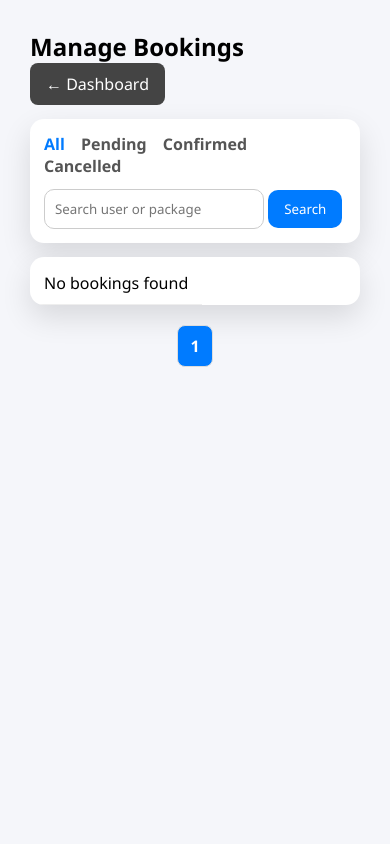
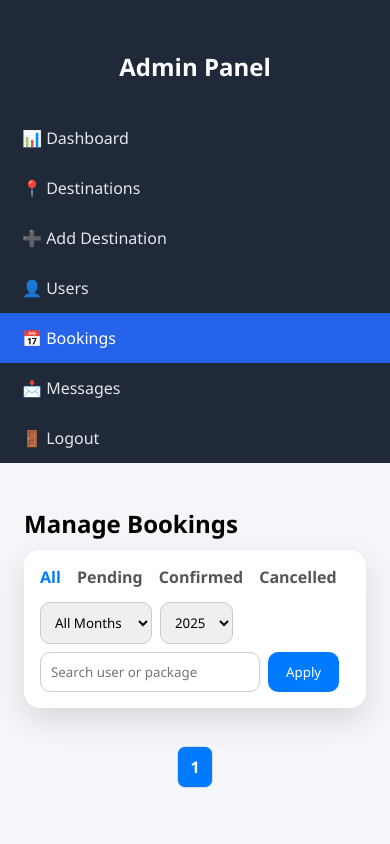
Before and after one commit to AaishaShahani2001/mr.traveller, a PHP site: page /admin_manage_bookings.php in a window 390 px wide. Run offline with PHP 8.4, Linux system fonts and the light colour scheme; the visitor is signed in with stand-in values (Sample User, id 1); data that the repository does not hold is empty.

Commit message:
added sidebar into all admin side pages

```diff
--- a/admin_manage_bookings.php
+++ b/admin_manage_bookings.php
@@ -8,19 +8,21 @@ if (!isset($_SESSION['role']) || $_SESSION['role'] !== 'admin') {
     exit;
 }
 
-/* ---------- Toast message ---------- */
+/* ---------- Toast ---------- */
 $msg = $_GET['msg'] ?? "";
 
 /* ---------- Filters ---------- */
 $status = $_GET['status'] ?? 'all';
 $search = trim($_GET['search'] ?? '');
+$month  = $_GET['month'] ?? 'all';
+$year   = $_GET['year'] ?? date('Y');
 
 /* ---------- Pagination ---------- */
 $page = max(1, (int)($_GET['page'] ?? 1));
 $perPage = 8;
 $offset = ($page - 1) * $perPage;
 
-/* ---------- Base Query ---------- */
+/* ---------- WHERE ---------- */
 $where = "WHERE 1";
 $params = [];
 
@@ -35,6 +37,16 @@ if ($search !== '') {
     $params[] = "%$search%";
 }
 
+if ($month !== 'all') {
+    $where .= " AND MONTH(b.created_at) = ?";
+    $params[] = $month;
+}
+
+if ($year !== 'all') {
+    $where .= " AND YEAR(b.created_at) = ?";
+    $params[] = $year;
+}
+
 /* ---------- Count ---------- */
 $countSql = "
 SELECT COUNT(*)
@@ -43,14 +55,14 @@ JOIN users u ON b.user_id = u.user_id
 JOIN destinations d ON b.dest_id = d.dest_id
 $where
 ";
-$countStmt = $conn->prepare($countSql);
-$countStmt->execute($params);
-$totalRows = (int)$countStmt->fetchColumn();
+$stmt = $conn->prepare($countSql);
+$stmt->execute($params);
+$totalRows = (int)$stmt->fetchColumn();
 $totalPages = max(1, ceil($totalRows / $perPage));
 $page = min($page, $totalPages);
 $offset = ($page - 1) * $perPage;
 
-/* ---------- Fetch Data ---------- */
+/* ---------- Fetch ---------- */
 $sql = "
 SELECT b.*, u.full_name, d.title
 FROM bookings b
@@ -60,7 +72,6 @@ $where
 ORDER BY b.booking_id DESC
 LIMIT $perPage OFFSET $offset
 ";
-
 $stmt = $conn->prepare($sql);
 $stmt->execute($params);
 $bookings = $stmt->fetchAll(PDO::FETCH_ASSOC);
@@ -78,194 +89,170 @@ function q($arr = []) {
 <meta name="viewport" content="width=device-width, initial-scale=1">
 
 <style>
-* { box-sizing: border-box; font-family: "Segoe UI", Arial, sans-serif; }
+* { box-sizing:border-box; font-family:"Segoe UI", Arial, sans-serif; }
+body { margin:0; background:#f5f6fa; }
 
-body {
-    background: #f5f6fa;
-    padding: 22px;
+.layout { display:flex; min-height:100vh; }
+
+/* ===== SIDEBAR ===== */
+.sidebar {
+    width:250px; background:#1f2937; color:white;
+    padding-top:30px; position:fixed; height:100%;
+}
+.sidebar h2 { text-align:center; margin-bottom:30px; }
+.sidebar a {
+    display:block; padding:14px 22px; color:#e5e7eb;
+    text-decoration:none;
+}
+.sidebar a:hover, .sidebar a.active {
+    background:#2563eb; color:white;
 }
 
-/* Header */
-.header {
-    max-width: 1200px;
-    margin: auto;
-    display: flex;
-    justify-content: space-between;
-    align-items: center;
-    flex-wrap: wrap;
-}
-.header h2 { margin: 0; }
-.back-btn {
-    background: #444;
-    color: white;
-    padding: 10px 16px;
-    border-radius: 8px;
-    text-decoration: none;
-}
+/* ===== MAIN ===== */
+.main { margin-left:250px; padding:24px; width:100%; }
 
-/* Filters */
+.header h2 { margin-bottom:10px; }
+
+/* ===== FILTERS ===== */
 .filters {
-    max-width: 1200px;
-    margin: 14px auto;
-    background: white;
-    padding: 14px;
-    border-radius: 14px;
-    box-shadow: 0 12px 30px rgba(0,0,0,0.12);
-    display: grid;
-    grid-template-columns: 1fr auto;
-    gap: 12px;
+    max-width:1200px;
+    margin:auto;
+    background:white;
+    padding:16px;
+    border-radius:16px;
+    box-shadow:0 12px 30px rgba(0,0,0,0.12);
+    display:grid;
+    grid-template-columns:1fr auto;
+    gap:14px;
 }
 
 .status-links a {
-    margin-right: 12px;
-    font-weight: bold;
-    text-decoration: none;
-    color: #555;
+    margin-right:12px;
+    font-weight:bold;
+    text-decoration:none;
+    color:#555;
 }
-.status-links a.active {
-    color: #007bff;
+.status-links a.active { color:#007bff; }
+
+.filter-box {
+    display:flex;
+    gap:8px;
+    flex-wrap:wrap;
+}
+.filter-box input,
+.filter-box select {
+    padding:10px;
+    border-radius:10px;
+    border:1px solid #ccc;
+}
+.filter-box button {
+    padding:10px 18px;
+    background:#007bff;
+    color:white;
+    border:none;
+    border-radius:10px;
+    cursor:pointer;
 }
 
-.search-box input {
-    padding: 10px;
-    border-radius: 10px;
-    border: 1px solid #ccc;
+/* ===== TABLE ===== */
+.table-box {
+    max-width:1200px;
+    margin:18px auto;
+    background:white;
+    border-radius:16px;
+    box-shadow:0 12px 30px rgba(0,0,0,0.12);
+    overflow:hidden;
 }
-.search-box button {
-    padding: 10px 16px;
-    background: #007bff;
-    color: white;
-    border: none;
-    border-radius: 10px;
-    cursor: pointer;
+table { width:100%; border-collapse:collapse; }
+th {
+    background:#8e44ad; color:white;
+    padding:14px; text-align:left;
 }
+td { padding:14px; border-bottom:1px solid #eee; }
+tr:hover td { background:#f2f6ff; }
 
-/* Table */
-.table-box {
-    max-width: 1200px;
-    margin: auto;
-    background: white;
-    border-radius: 14px;
-    box-shadow: 0 12px 30px rgba(0,0,0,0.12);
-    overflow: hidden;
-}
-
-table {
-    width: 100%;
-    border-collapse: collapse;
-}
-th {
-    background: #8e44ad;
-    color: white;
-    padding: 14px;
-    text-align: left;
-}
-td {
-    padding: 14px;
-    border-bottom: 1px solid #eee;
-}
-tr:hover td { background: #f2f6ff; }
-
-/* Status */
+/* ===== STATUS ===== */
 .status {
-    font-weight: bold;
-    padding: 6px 12px;
-    border-radius: 20px;
-    display: inline-block;
+    font-weight:bold;
+    padding:6px 14px;
+    border-radius:20px;
+    font-size:13px;
 }
 .pending { background:#fff3cd; color:#856404; }
 .confirmed { background:#e9f9ee; color:#2e7d32; }
 .cancelled { background:#fdecea; color:#c0392b; }
 
-/* Actions */
-.actions button {
-    padding: 8px 14px;
-    border-radius: 20px;
-    border: none;
-    color: white;
-    font-size: 13px;
-    cursor: pointer;
+/* ===== ACTION BUTTONS ===== */
+.actions {
+    display:flex;
+    gap:8px;
 }
-.approve { background:#27ae60; }
-.cancel { background:#c0392b; }
 
-/* Pagination */
+.btn-action {
+    padding:8px 16px;
+    border-radius:999px;
+    border:none;
+    font-size:13px;
+    font-weight:600;
+    cursor:pointer;
+    display:flex;
+    align-items:center;
+    gap:6px;
+    transition:all .3s;
+}
+
+.btn-approve {
+    background:linear-gradient(135deg,#22c55e,#16a34a);
+    color:white;
+}
+.btn-approve:hover {
+    transform:translateY(-2px);
+    box-shadow:0 10px 20px rgba(34,197,94,.4);
+}
+
+.btn-cancel {
+    background:linear-gradient(135deg,#ef4444,#b91c1c);
+    color:white;
+}
+.btn-cancel:hover {
+    transform:translateY(-2px);
+    box-shadow:0 10px 20px rgba(239,68,68,.4);
+}
+
+/* ===== PAGINATION ===== */
 .pagination {
-    display: flex;
-    justify-content: center;
-    gap: 8px;
-    margin-top: 20px;
+    display:flex;
+    justify-content:center;
+    gap:8px;
+    margin-top:20px;
 }
 .pagination a {
-    padding: 9px 12px;
-    border-radius: 8px;
-    text-decoration: none;
-    background: white;
-    color: #333;
-    font-weight: bold;
-    border: 1px solid #ddd;
+    padding:9px 12px;
+    border-radius:8px;
+    text-decoration:none;
+    background:white;
+    color:#333;
+    font-weight:bold;
+    border:1px solid #ddd;
 }
 .pagination a.active {
-    background: #007bff;
-    color: white;
+    background:#007bff;
+    color:white;
 }
 
-/* Toast */
-.toast {
-    position: fixed;
-    top: 20px;
-    right: 20px;
-    background: #28a745;
-    color: white;
-    padding: 14px 22px;
-    border-radius: 12px;
-    font-weight: bold;
-    box-shadow: 0 12px 30px rgba(0,0,0,0.35);
-    opacity: 0;
-    transform: translateY(-20px);
-    transition: .5s;
-    z-index: 9999;
-}
-.toast.show { opacity: 1; transform: translateY(0); }
-
-/* Modal */
-.modal-bg {
-    position: fixed;
-    inset: 0;
-    background: rgba(0,0,0,0.55);
-    display: none;
-    justify-content: center;
-    align-items: center;
-}
-.modal-bg.show { display: flex; }
-.modal {
-    background: white;
-    padding: 22px;
-    border-radius: 14px;
-    max-width: 420px;
-    width: 100%;
-}
-.modal button {
-    padding: 10px 16px;
-    border-radius: 10px;
-    border: none;
-    cursor: pointer;
-    font-weight: bold;
-}
-.cancel-btn { background:#e9ecef; }
-.confirm-btn { background:#dc3545; color:white; }
-
-/* Responsive */
-@media (max-width: 900px) {
-    .filters { grid-template-columns: 1fr; }
-    table thead { display: none; }
-    table, tr, td { display: block; }
-    td { padding: 10px 14px; }
+/* ===== RESPONSIVE ===== */
+@media(max-width:900px){
+    .sidebar { position:relative; width:100%; }
+    .main { margin-left:0; }
+    .layout { flex-direction:column; }
+    .filters { grid-template-columns:1fr; }
+    table thead { display:none; }
+    table, tr, td { display:block; }
     td::before {
-        content: attr(data-label);
-        font-weight: bold;
-        display: block;
-        margin-bottom: 5px;
+        content:attr(data-label);
+        font-weight:bold;
+        display:block;
+        margin-bottom:5px;
     }
 }
 </style>
@@ -273,25 +260,53 @@ tr:hover td { background: #f2f6ff; }
 
 <body>
 
+<div class="layout">
+
+<!-- SIDEBAR -->
+<div class="sidebar">
+    <h2>Admin Panel</h2>
+    <a href="admin_dashboard.php">📊 Dashboard</a>
+    <a href="admin_manage_destinations.php">📍 Destinations</a>
+    <a href="add_destination.php">➕ Add Destination</a>
+    <a href="admin_manage_users.php">👤 Users</a>
+    <a class="active" href="admin_manage_bookings.php">📅 Bookings</a>
+    <a href="admin_manage_contact.php">📩 Messages</a>
+    <a href="logout.php">🚪 Logout</a>
+</div>
+
+<!-- MAIN -->
+<div class="main">
+
 <div class="header">
     <h2>Manage Bookings</h2>
-    <a href="admin_dashboard.php" class="back-btn">← Dashboard</a>
 </div>
 
 <div class="filters">
     <div class="status-links">
-        <?php
-        $statuses = ['all'=>'All','pending'=>'Pending','confirmed'=>'Confirmed','cancelled'=>'Cancelled'];
-        foreach ($statuses as $k=>$v):
-        ?>
+        <?php foreach (['all'=>'All','pending'=>'Pending','confirmed'=>'Confirmed','cancelled'=>'Cancelled'] as $k=>$v): ?>
             <a class="<?= $status===$k?'active':'' ?>" href="?<?= q(['status'=>$k,'page'=>1]) ?>"><?= $v ?></a>
         <?php endforeach; ?>
     </div>
 
-    <form class="search-box">
+    <form class="filter-box">
         <input type="hidden" name="status" value="<?= htmlspecialchars($status) ?>">
+        <select name="month">
+            <option value="all">All Months</option>
+            <?php for($m=1;$m<=12;$m++): ?>
+                <option value="<?= $m ?>" <?= $month==$m?'selected':'' ?>>
+                    <?= date("F", mktime(0,0,0,$m,1)) ?>
+                </option>
+            <?php endfor; ?>
+        </select>
+
+        <select name="year">
+            <?php for($y=date('Y');$y>=2022;$y--): ?>
+                <option value="<?= $y ?>" <?= $year==$y?'selected':'' ?>><?= $y ?></option>
+            <?php endfor; ?>
+        </select>
+
         <input type="text" name="search" placeholder="Search user or package" value="<?= htmlspecialchars($search) ?>">
-        <button>Search</button>
+        <button>Apply</button>
     </form>
 </div>
 
@@ -310,10 +325,6 @@ tr:hover td { background: #f2f6ff; }
 </thead>
 
 <tbody>
-<?php if (!$bookings): ?>
-<tr><td colspan="7" style="text-align:center;">No bookings found</td></tr>
-<?php endif; ?>
-
 <?php foreach ($bookings as $b): ?>
 <tr>
     <td data-label="User"><?= htmlspecialchars($b['full_name']) ?></td>
@@ -321,20 +332,20 @@ tr:hover td { background: #f2f6ff; }
     <td data-label="Date"><?= $b['travel_date'] ?></td>
     <td data-label="People"><?= $b['number_of_people'] ?></td>
     <td data-label="Total">$<?= number_format($b['total_amount'],2) ?></td>
-    <td data-label="Status">
-        <span class="status <?= $b['status'] ?>"><?= ucfirst($b['status']) ?></span>
-    </td>
+    <td data-label="Status"><span class="status <?= $b['status'] ?>"><?= ucfirst($b['status']) ?></span></td>
     <td data-label="Action">
         <?php if ($b['status']==='pending'): ?>
-            <button class="approve"
-                onclick="openModal('admin_update_booking.php?id=<?= $b['booking_id'] ?>&status=confirmed')">
-                Approve
+        <div class="actions">
+            <button class="btn-action btn-approve"
+                onclick="location.href='admin_update_booking.php?id=<?= $b['booking_id'] ?>&status=confirmed'">
+                ✔ Approve
             </button>
-            <button class="cancel"
-                onclick="openModal('admin_update_booking.php?id=<?= $b['booking_id'] ?>&status=cancelled')">
-                Cancel
+            <button class="btn-action btn-cancel"
+                onclick="location.href='admin_update_booking.php?id=<?= $b['booking_id'] ?>&status=cancelled'">
+                ✖ Cancel
             </button>
-        <?php else: ?>—
+        </div>
+        <?php else: ?> —
         <?php endif; ?>
     </td>
 </tr>
@@ -344,41 +355,13 @@ tr:hover td { background: #f2f6ff; }
 </div>
 
 <div class="pagination">
-<?php for ($i=1;$i<=$totalPages;$i++): ?>
-<a class="<?= $i==$page?'active':'' ?>" href="?<?= q(['page'=>$i]) ?>"><?= $i ?></a>
+<?php for($i=1;$i<=$totalPages;$i++): ?>
+    <a class="<?= $i==$page?'active':'' ?>" href="?<?= q(['page'=>$i]) ?>"><?= $i ?></a>
 <?php endfor; ?>
 </div>
 
-<!-- Modal -->
-<div class="modal-bg" id="modal">
-    <div class="modal">
-        <h3>Confirm Action</h3>
-        <p>This action cannot be undone.</p>
-        <div style="display:flex;gap:10px;justify-content:flex-end">
-            <button class="cancel-btn" onclick="closeModal()">Cancel</button>
-            <a id="actionLink"><button class="confirm-btn">Confirm</button></a>
-        </div>
-    </div>
 </div>
-
-<!-- Toast -->
-<?php if ($msg==='updated'): ?>
-<div class="toast" id="toast">Booking status updated successfully ✔</div>
-<script>
-setTimeout(()=>document.getElementById('toast').classList.add('show'),200);
-setTimeout(()=>document.getElementById('toast').classList.remove('show'),3200);
-</script>
-<?php endif; ?>
-
-<script>
-function openModal(url){
-    document.getElementById('actionLink').href = url;
-    document.getElementById('modal').classList.add('show');
-}
-function closeModal(){
-    document.getElementById('modal').classList.remove('show');
-}
-</script>
+</div>
 
 </body>
 </html>
--- a/admin_manage_contact.php
+++ b/admin_manage_contact.php
@@ -135,10 +135,10 @@ td {
     <h2>Admin Panel</h2>
     <a href="admin_dashboard.php">📊 Dashboard</a>
     <a href="admin_manage_destinations.php">📍 Destinations</a>
+    <a href="add_destination.php">➕ Add Destination</a>
     <a href="admin_manage_users.php">👤 Users</a>
     <a href="admin_manage_bookings.php">📅 Bookings</a>
     <a class="active" href="admin_manage_contact.php">📩 Messages</a>
-    <a href="add_destination.php">➕ Add Destination</a>
     <a href="logout.php">🚪 Logout</a>
 </div>
 
```
Also changed, not shown: admin_manage_destinations.php (+65 -36 lines), admin_manage_users.php (+65 -22 lines).
